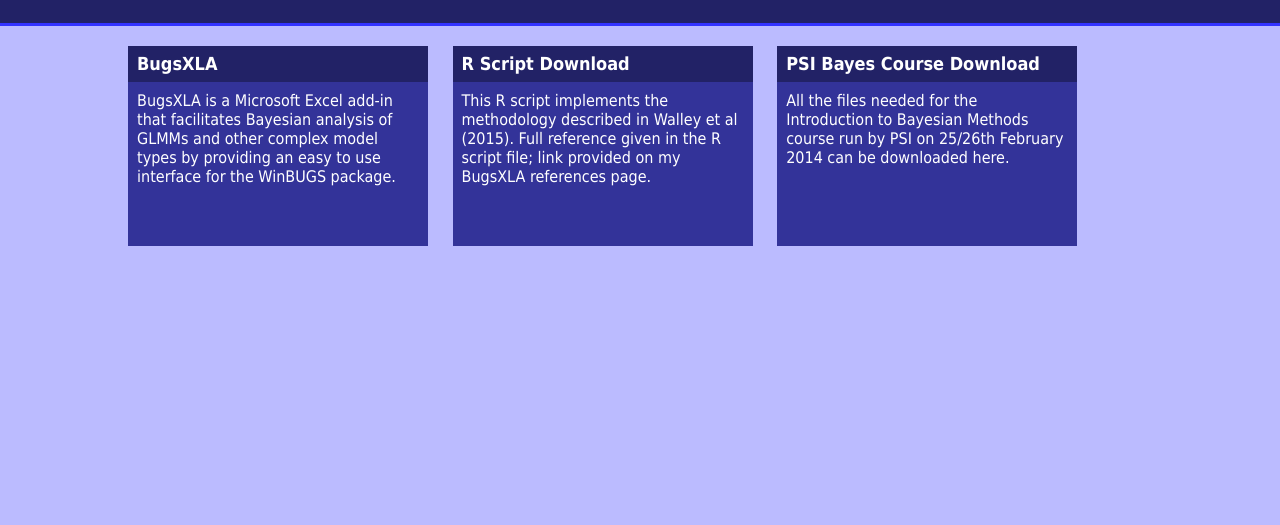
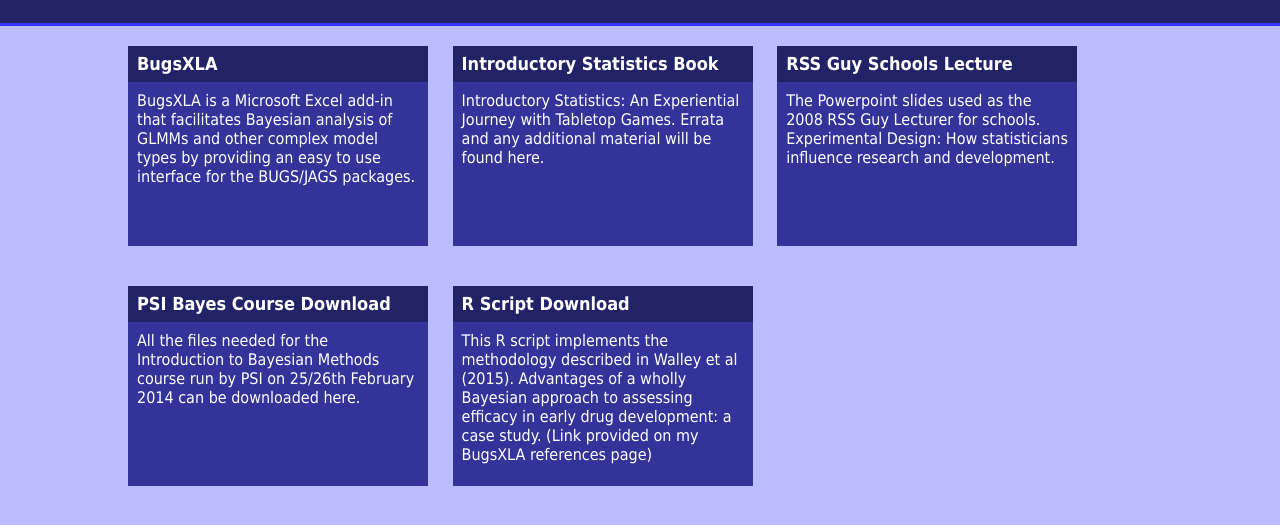
Before and after one commit to pipwoodie/pipwoodie.github.io, a plain HTML site: page index.html in a window 1280 px wide. Shown: the part 57-582 px from the top of the page. Drawn offline with Linux system fonts and the light colour scheme.

Commit message:
Intro Stats Book, Guy Lecture, plus small edits

```diff
--- a/index.html
+++ b/index.html
@@ -27,17 +27,28 @@
             <a class='tile bugsXla' href='http://philwoodward.co.uk/bugsxla'>
                 <span class='tileTitle'>BugsXLA</span>
                 <span class=tileContent>BugsXLA is a Microsoft Excel add-in that facilitates Bayesian analysis of GLMMs
-										and other complex model types by providing an easy to use interface for the WinBUGS package.</span>
+					and other complex model types by providing an easy to use interface for the BUGS/JAGS packages.</span>
+            </a>
+            <a class='tile GameBook' href='http://philwoodward.co.uk/introstats/index.html'>
+                <span class='tileTitle'>Introductory Statistics Book</span>
+                <span class=tileContent>Introductory Statistics: An Experiential Journey with Tabletop Games. Errata and any additional material will be found here.</span>
+
+            </a>
+            <a class='tile GuyLecture' href='RSS Guy Lecture 2008.ppt'>
+                <span class='tileTitle'>RSS Guy Schools Lecture</span>
+                <span class=tileContent>The Powerpoint slides used as the 2008 RSS Guy Lecturer for schools. Experimental Design: How statisticians influence research and development.</span>
+
+            </a>
+            <a class='tile BayesCourse' href='2014 Bayes Intro Course - PSI.zip'>
+                <span class='tileTitle'>PSI Bayes Course Download</span>
+                <span class=tileContent>All the files needed for the Introduction to Bayesian Methods course run by PSI on 25/26th February 2014 can be downloaded here.</span>
+
             </a>
             <a class='tile rDownload' href='OC (Norm 2DCs Interim Prior).R'>
                 <span class='tileTitle'>R Script Download</span>
-                <span class=tileContent>This R script implements the methodology described in Walley et al (2015).
-										  Full reference given in the R script file; link provided on my BugsXLA references page.</span>
-            </a>
-            <a class='tile BayesCourse' href='2014 Bayes Intro Course - PSI.zip'>
-                <span class='tileTitle'>PSI Bayes Course Download</span>
-                <span class=tileContent>All the files needed for the Introduction to Bayesian Methods course run
-				                        by PSI on 25/26th February 2014 can be downloaded here.</span>
+                <span class=tileContent>This R script implements the methodology described in Walley et al (2015). Advantages of a wholly Bayesian approach to assessing efficacy in early drug development: a case study.
+					(Link provided on my BugsXLA references page)</span>
+
             </a>
         </div>
     </div>
```
Also changed, not shown: bugsxla/ref.html (+1 -1 lines).
